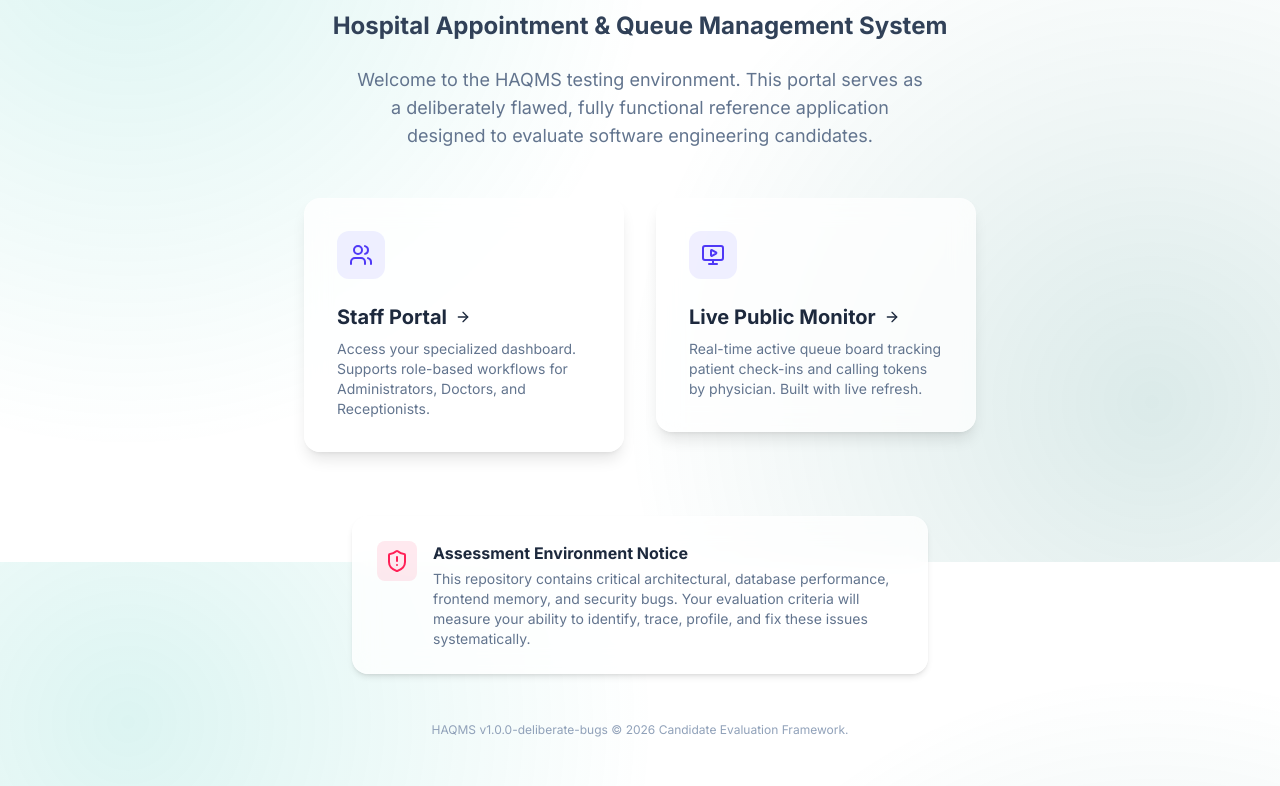
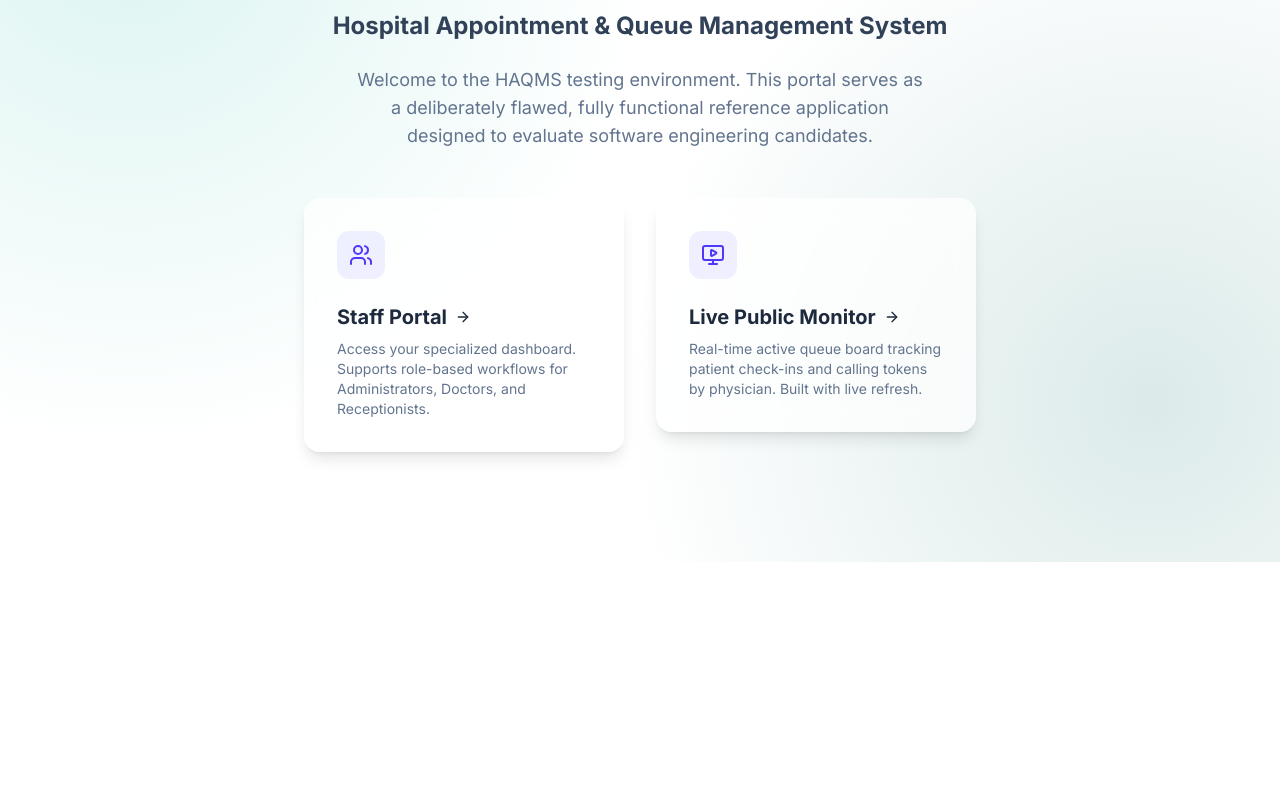
Before and after one commit to dharmendra779089/Hospital-Admission-and-Queue-Management-System, a Next.js app in the folder frontend/: page / in a window 1280 px wide. Shown: the part 238-1024 px from the top of the page. After the commit the page ends 800 px from the top, so only its background shows below. Built offline with nearby package versions, Linux system fonts and the light colour scheme; no server answers.

Commit message:
docs: remove assessment notice banner and copyright footer from main landing page

```diff
--- a/frontend/src/app/page.js
+++ b/frontend/src/app/page.js
@@ -4,7 +4,7 @@
 // Import the client-side navigation component from Next.js
 import Link from 'next/link';
 // Import necessary modern iconography from the lucide-react icon pack
-import { Activity, ShieldAlert, MonitorPlay, Users, CalendarDays, ArrowRight } from 'lucide-react';
+import { Activity, MonitorPlay, Users, ArrowRight } from 'lucide-react';
 
 // Define and export the main Home landing page component
 export default function Home() {
@@ -77,28 +77,7 @@ export default function Home() {
             </div>
           </Link>
         </div>
-
-        {/* Attention container displaying important information regarding target evaluation bugs */}
-        <div className="mt-16 glass max-w-xl mx-auto p-6 rounded-2xl border border-rose-500/20 shadow-md flex gap-4 text-left">
-          {/* Rose-themed container enclosing the Alert alert symbol */}
-          <div className="p-2 bg-rose-500/10 text-rose-500 rounded-lg h-fit">
-            <ShieldAlert className="h-6 w-6" />
-          </div>
-          {/* Explanatory notes focusing on debugging goals */}
-          <div>
-            <h3 className="font-bold text-slate-800 dark:text-slate-100">Assessment Environment Notice</h3>
-            <p className="mt-1 text-slate-500 dark:text-slate-400 text-sm">
-              This repository contains critical architectural, database performance, frontend memory, and security bugs.
-              Your evaluation criteria will measure your ability to identify, trace, profile, and fix these issues systematically.
-            </p>
-          </div>
-        </div>
       </div>
-
-      {/* Page footer containing copyright declaration and year helper */}
-      <footer className="text-center text-slate-400 dark:text-slate-500 text-xs mt-12">
-        HAQMS v1.0.0-deliberate-bugs &copy; {new Date().getFullYear()} Candidate Evaluation Framework.
-      </footer>
     </div>
   );
 }
```
